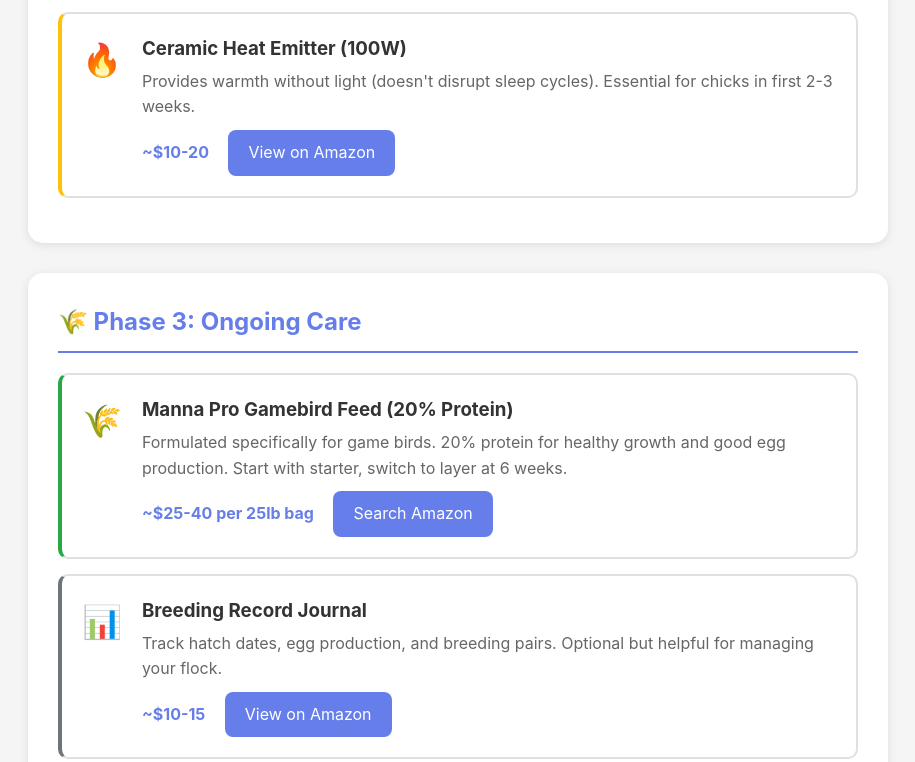
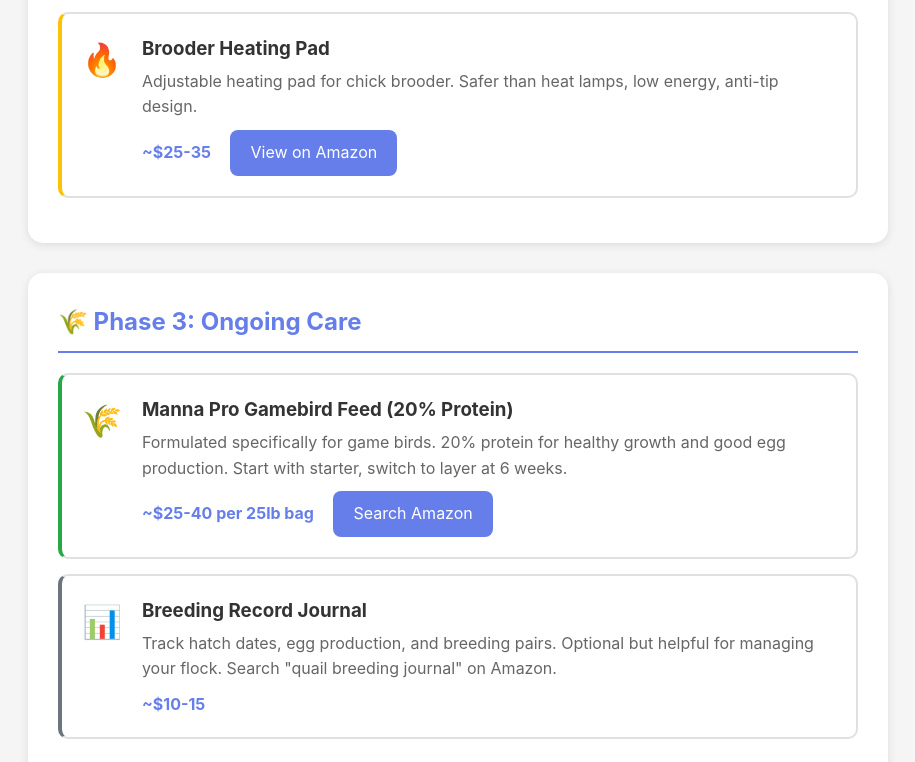
Before and after one commit to m4quick/m4quick-quail, a plain HTML site: page starter-kit.html in a window 1280 px wide. Shown: the part 2215-2977 px from the top of the page, without its empty margins (182-1097 px from the left). Drawn offline with Linux system fonts and the light colour scheme.

Commit message:
Update feeder and heater to verified ASINs, remove journal link

```diff
--- a/starter-kit.html
+++ b/starter-kit.html
@@ -152,7 +152,7 @@
                     <h3>Digital Hygrometer/Thermometer</h3>
                     <p>Track temperature and humidity accurately. Critical for successful hatching — don't rely on built-in displays alone.</p>
                     <span class="price">~$10-15</span>
-                    <a href="https://www.amazon.com/s?k=digital+hygrometer+thermometer" target="_blank" class="buy-button">View on Amazon</a>
+                    <a href="https://www.amazon.com/dp/B07Y36FWTT?tag=m4quickquail-20" target="_blank" class="buy-button">View on Amazon</a>
                 </div>
             </div>
         </div>
@@ -196,17 +196,17 @@
                     <h3>Quail Feeder</h3>
                     <p>Long feeder with covered design to reduce waste. Holds several days of feed, perfect for busy schedules.</p>
                     <span class="price">~$15-25</span>
-                    <a href="https://www.amazon.com/s?k=digital+hygrometer+thermometer" target="_blank" class="buy-button">View on Amazon</a>
+                    <a href="https://www.amazon.com/dp/B0GMGS4LSG?tag=m4quickquail-20" target="_blank" class="buy-button">View on Amazon</a>
                 </div>
             </div>
 
             <div class="product-item priority-medium">
                 <div class="product-icon">🔥</div>
                 <div class="product-info">
-                    <h3>Ceramic Heat Emitter (100W)</h3>
-                    <p>Provides warmth without light (doesn't disrupt sleep cycles). Essential for chicks in first 2-3 weeks.</p>
-                    <span class="price">~$10-20</span>
-                    <a href="https://www.amazon.com/s?k=digital+hygrometer+thermometer" target="_blank" class="buy-button">View on Amazon</a>
+                    <h3>Brooder Heating Pad</h3>
+                    <p>Adjustable heating pad for chick brooder. Safer than heat lamps, low energy, anti-tip design.</p>
+                    <span class="price">~$25-35</span>
+                    <a href="https://www.amazon.com/dp/B0FCF6QDYM?tag=m4quickquail-20" target="_blank" class="buy-button">View on Amazon</a>
                 </div>
             </div>
         </div>
@@ -228,9 +228,8 @@
                 <div class="product-icon">📊</div>
                 <div class="product-info">
                     <h3>Breeding Record Journal</h3>
-                    <p>Track hatch dates, egg production, and breeding pairs. Optional but helpful for managing your flock.</p>
+                    <p>Track hatch dates, egg production, and breeding pairs. Optional but helpful for managing your flock. Search "quail breeding journal" on Amazon.</p>
                     <span class="price">~$10-15</span>
-                    <a href="https://www.amazon.com/s?k=digital+hygrometer+thermometer" target="_blank" class="buy-button">View on Amazon</a>
                 </div>
             </div>
         </div>
```
